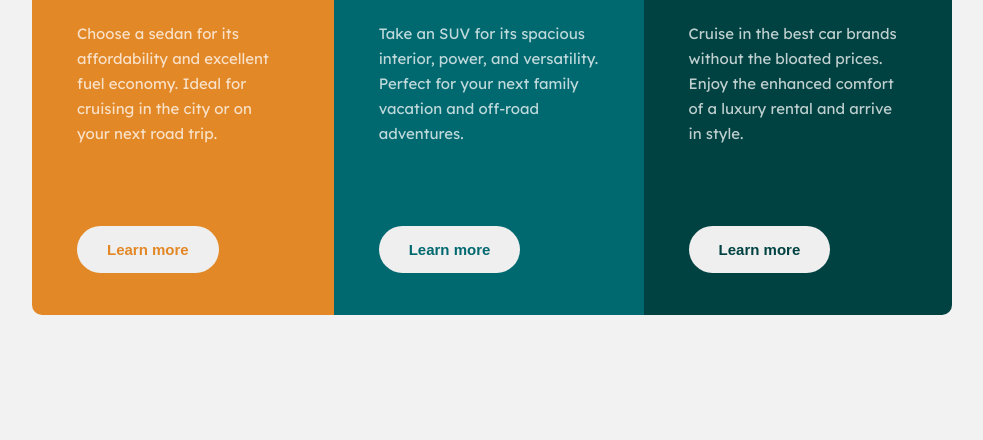
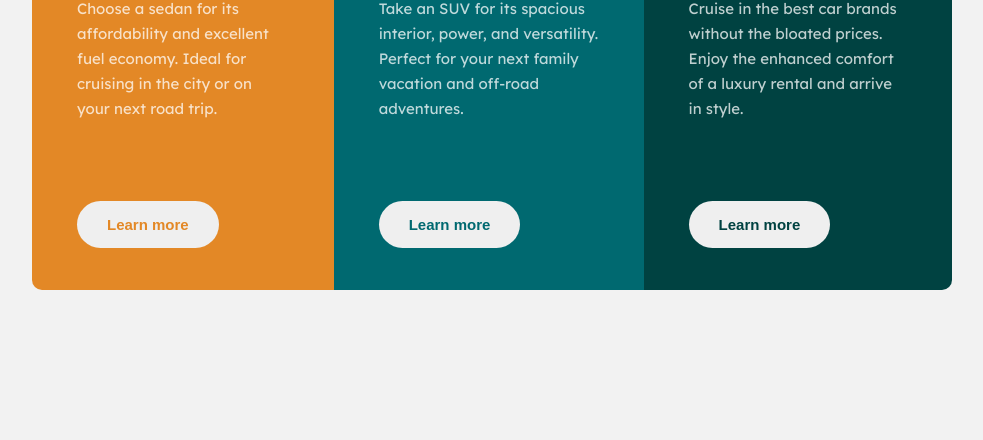
Before and after one commit to ajdonato/ftm-columns-card-component, a plain HTML site: page index.html in a window 1280 px wide. Shown: the part 360-800 px from the top of the page, without its empty margins (148-1131 px from the left). Drawn offline with Linux system fonts and the light colour scheme.

Commit message:
change css

```diff
--- a/css/styles.css
+++ b/css/styles.css
@@ -33,8 +33,6 @@ html{
     height: 50rem;
 
     display: flex;
-
-    margin-top: 5rem
 }
 
 .content main div {
```
